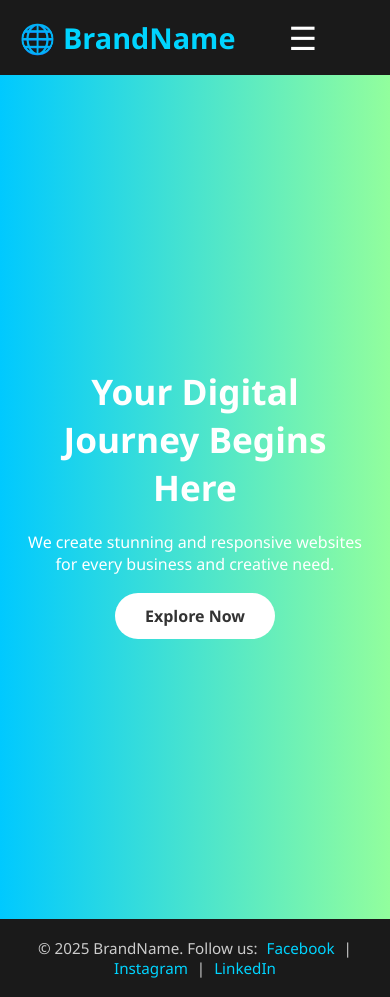
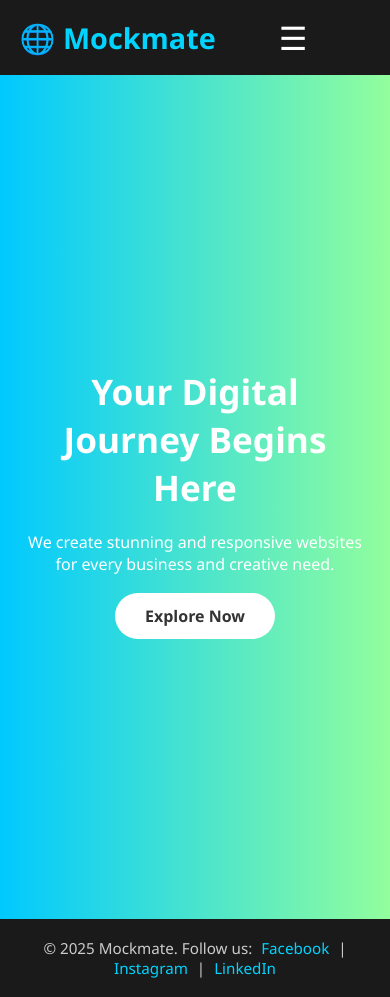
Before and after one commit to Chelsigupta14/responsive-landing-page, a plain HTML site: page index.html in a window 390 px wide. Drawn offline with Linux system fonts and the light colour scheme.

Commit message:
Initial commit - Responsive Landing Page

```diff
--- a/index.html
+++ b/index.html
@@ -10,7 +10,7 @@
 
   <header>
     <div class="container">
-      <div class="logo">🌐 BrandName</div>
+      <div class="logo">🌐 Mockmate</div>
       <input type="checkbox" id="menu-toggle">
       <label for="menu-toggle" class="menu-icon">&#9776;</label>
       <nav>
@@ -34,7 +34,7 @@
 
   <footer>
     <div class="container">
-      <p>© 2025 BrandName. Follow us:
+      <p>© 2025 Mockmate. Follow us:
         <a href="#">Facebook</a> |
         <a href="#">Instagram</a> |
         <a href="#">LinkedIn</a>
```
